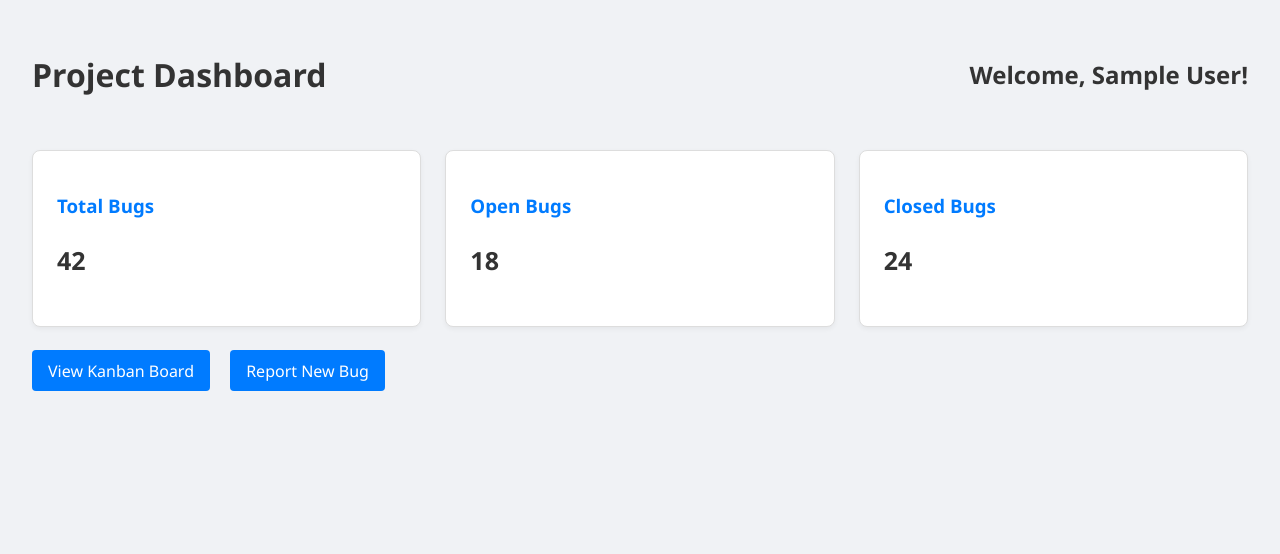
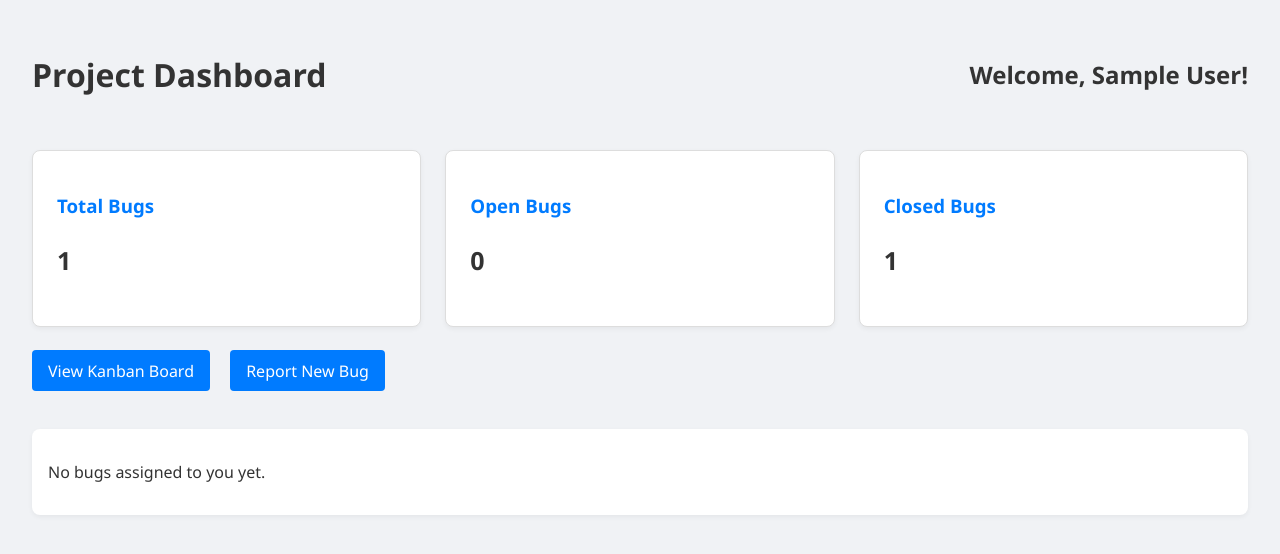
Before and after one commit to Pranavlovescode/Jiralite, a PHP site: page /dashboard.php in a window 1280 px wide. Shown: the part 73-627 px from the top of the page. Run offline with PHP 8.4, Linux system fonts and the light colour scheme; the visitor is signed in with stand-in values (Sample User, id 1); tables that the repository leaves empty or names only in its code hold one stand-in row (values such as "Sample post").

Commit message:
connected db for bugs in dashboard

```diff
--- a/dashboard.php
+++ b/dashboard.php
@@ -1,17 +1,31 @@
 <?php
 session_start();
 
-// Simulate login (you can replace this with actual session logic)
+require "includes/db.php";
+
 if (!isset($_SESSION['user_id'])) {
-    // redirect if not logged in
     header("Location: index.php");
     exit();
 }
 
-// Simulated data – in real usage, you'd pull this from a database
-$total_bugs = 42;
-$open_bugs = 18;
-$closed_bugs = 24;
+
+$pdo=createConnection();
+
+$stmt = $pdo->prepare("SELECT * FROM bugs WHERE assignee_id=?");
+$stmt->execute([$_SESSION['user_id']]);
+$bugs = $stmt->fetchAll();
+
+$todo_bugs = array_filter($bugs, function ($bug) {
+  return $bug['status'] === 'todo';
+});
+
+$done_bugs = array_filter($bugs,function($b){
+  return $b['status'] ==="done";
+});
+
+$total_bugs = count($bugs);
+$open_bugs = count($todo_bugs);
+$closed_bugs = count($done_bugs);
 $username = $_SESSION['name'];
 
 ?>
@@ -21,71 +35,7 @@ $username = $_SESSION['name'];
 <head>
   <meta charset="UTF-8">
   <title>Dashboard | JiraLite</title>
-  <style>
-    body {
-      margin: 0;
-      font-family: "Segoe UI", sans-serif;
-      background-color: #f0f2f5;
-      color: #333;
-    }
-
-    header {
-      background-color:#007bff;
-      color: white;
-      padding: 0rem 2rem;
-      display: flex;
-      justify-content: space-between;
-      align-items: center;
-    }
-
-    .container {
-      padding: 2rem;
-    }
-
-    .cards {
-      display: flex;
-      gap: 1.5rem;
-      margin-top: 2rem;
-      flex-wrap: wrap;
-    }
-
-    .card {
-      background-color: white;
-      border: 1px solid #ddd;
-      border-radius: 8px;
-      padding: 1.5rem;
-      flex: 1 1 200px;
-      box-shadow: 0 2px 5px rgba(0,0,0,0.05);
-    }
-
-    .card p{
-      font-size: 25px;
-      font-weight:700;
-    }
-
-    .card h3 {
-      color: #007bff;
-      margin-bottom: 0.5rem;
-    }
-
-    .links {
-      margin-top: 2rem;
-    }
-
-    .links a {
-      margin-right: 1rem;
-      text-decoration: none;
-      color: white;
-      background-color: #007bff;
-      padding: 0.6rem 1rem;
-      border-radius: 4px;
-      transition: background 0.3s;
-    }
-
-    .links a:hover {
-      background-color: #0056b3;
-    }
-  </style>
+  <link rel="stylesheet" href="static/dashboard.css">
 </head>
 <body>
 
@@ -118,7 +68,26 @@ $username = $_SESSION['name'];
     <a href="kanban.php">View Kanban Board</a>
     <a href="report_bug.php">Report New Bug</a>
   </div>
+
+  <?php if (count($todo_bugs) > 0): ?>
+  <div class="bug-list">
+    <h2>Your Assigned Bugs</h2>
+    <?php foreach ($todo_bugs as $bug): ?>
+      <div class="bug-item">
+        <div class="bug-title"><?= htmlspecialchars($bug['title']) ?></div>
+        <div class="bug-desc"><?= htmlspecialchars($bug['description']) ?></div>
+        <div class="bug-status">Status: <?= htmlspecialchars($bug['status']) ?></div>
+        <!-- <hr> -->
+      </div>
+    <?php endforeach; ?>
+  </div>
+  <?php else: ?>
+    <div class="bug-list">
+      <p>No bugs assigned to you yet.</p>
+    </div>
+  <?php endif; ?>
 </div>
+
 
 </body>
 </html>
--- /dev/null
+++ b/static/dashboard.css
@@ -0,0 +1,103 @@
+body {
+    margin: 0;
+    font-family: "Segoe UI", sans-serif;
+    background-color: #f0f2f5;
+    color: #333;
+}
+
+header {
+    background-color: #007bff;
+    color: white;
+    padding: 0rem 2rem;
+    display: flex;
+    justify-content: space-between;
+    align-items: center;
+}
+
+.container {
+    padding: 2rem;
+}
+
+.cards {
+    display: flex;
+    gap: 1.5rem;
+    margin-top: 2rem;
+    flex-wrap: wrap;
+}
+
+.card {
+    background-color: white;
+    border: 1px solid #ddd;
+    border-radius: 8px;
+    padding: 1.5rem;
+    flex: 1 1 200px;
+    box-shadow: 0 2px 5px rgba(0, 0, 0, 0.05);
+}
+
+.card p {
+    font-size: 25px;
+    font-weight: 700;
+}
+
+.card h3 {
+    color: #007bff;
+    margin-bottom: 0.5rem;
+}
+
+.links {
+    margin-top: 2rem;
+}
+
+.links a {
+    margin-right: 1rem;
+    text-decoration: none;
+    color: white;
+    background-color: #007bff;
+    padding: 0.6rem 1rem;
+    border-radius: 4px;
+    transition: 0.3s;
+}
+
+.links a:hover {
+    background-color: #0056b3;
+}
+
+.bug-list {
+    margin-top: 3rem;
+    padding: 1rem;
+    background-color: white;
+    border-radius: 8px;
+    box-shadow: 0 2px 5px rgba(0, 0, 0, 0.05);
+    color: #333;
+}
+
+.bug-item {
+    border-bottom: 1px solid #ddd;
+    padding: 1rem 0;
+}
+
+.bug-item:last-child {
+    border-bottom: 1px solid #0056b3;
+}
+
+.bug-title {
+    font-size: 1.2rem;
+    font-weight: bold;
+    color: #007bff;
+    margin-bottom: 0.2rem;
+}
+
+.bug-desc {
+    color: #555;
+    margin-bottom: 0.3rem;
+}
+
+.bug-status {
+    font-size: 0.9rem;
+    font-weight: bold;
+    padding: 0.3rem 0.6rem;
+    border-radius: 4px;
+    display: inline-block;
+    background-color: #e7f1ff;
+    color: #0056b3;
+}
```
